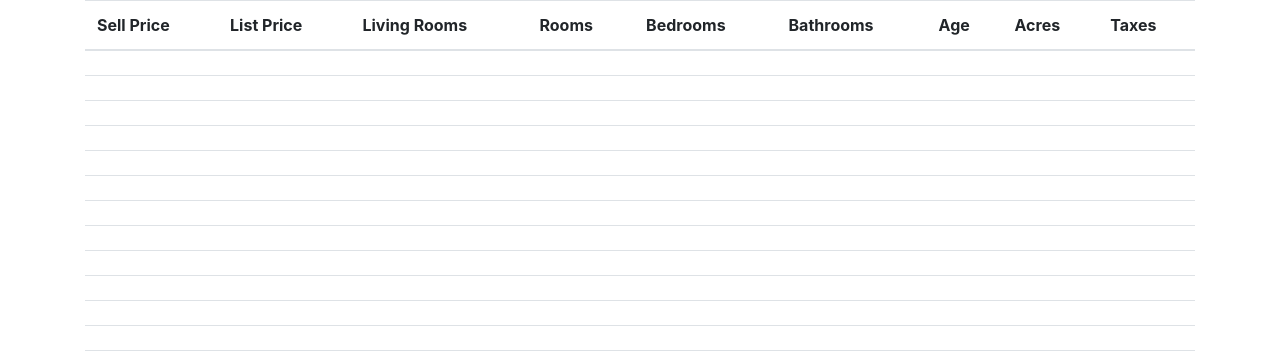
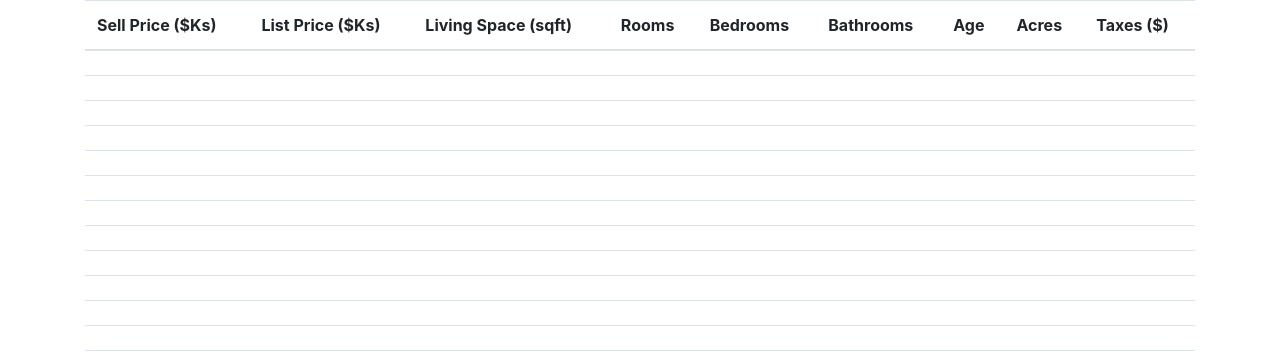
Before and after one commit to rn44/webapp3, a Flask app: page / in a window 1280 px wide. Shown: the part 56-420 px from the top of the page. Run offline with Flask 2, Linux system fonts and the light colour scheme; data comes from the database, SQL or seed files in the repository; lists and menus that the app fills with data are empty; some libraries are stand-ins or nearby versions.

Commit message:
Bug: edit layout of table headers

```diff
--- a/app/templates/index.html
+++ b/app/templates/index.html
@@ -3,15 +3,15 @@
 <table class="table">
     <thead>
     <tr>
-        <th scope="col">Sell Price</th>
-        <th scope="col">List Price</th>
-        <th scope="col">Living Rooms</th>
+        <th scope="col">Sell Price ($Ks)</th>
+        <th scope="col">List Price ($Ks)</th>
+        <th scope="col">Living Space (sqft)</th>
         <th scope="col">Rooms</th>
         <th scope="col">Bedrooms</th>
         <th scope="col">Bathrooms</th>
         <th scope="col">Age</th>
         <th scope="col">Acres</th>
-        <th scope="col">Taxes</th>
+        <th scope="col">Taxes ($)</th>
     </tr>
     </thead>
     <tbody>
```
